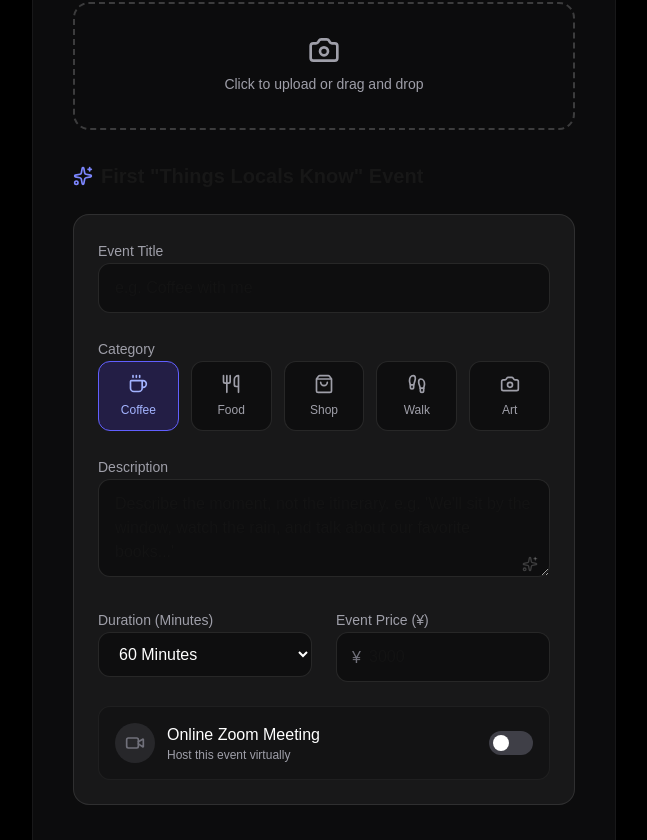
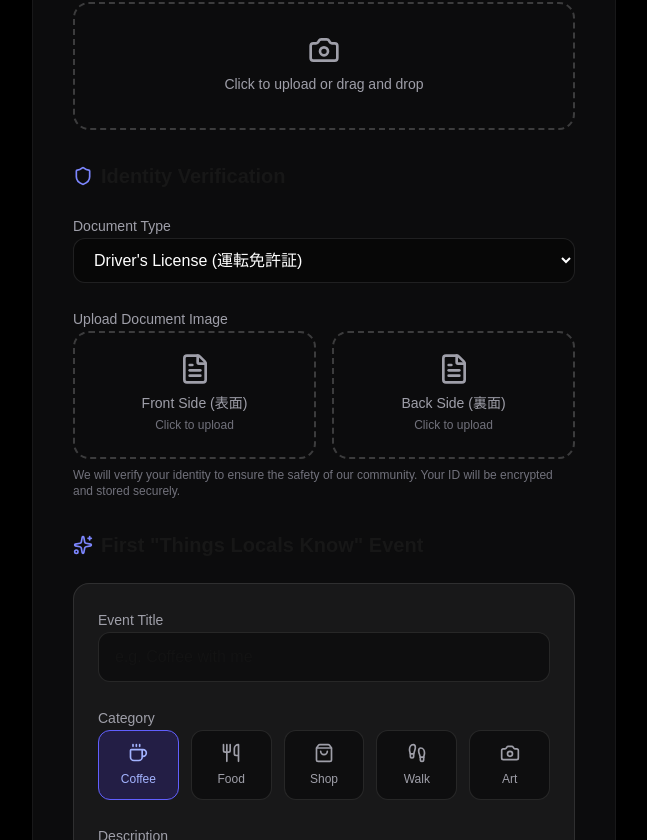
Before and after one commit to dennisjiadennis-blip/soonmet, a Next.js app: page /host/apply in a window 1280 px wide. Shown: the part 1280-2120 px from the top of the page, without its empty margins (0-647 px from the left). Built offline with nearby package versions, Linux system fonts and the light colour scheme.

Commit message:
feat: enhance identity verification with japanese id types

```diff
--- a/src/app/host/apply/page.tsx
+++ b/src/app/host/apply/page.tsx
@@ -34,7 +34,8 @@ export default function BecomeHostPage() {
     activityDesc: "",
     activityDuration: "60",
     activityPrice: "",
-    zoomMeeting: false
+    zoomMeeting: false,
+    idType: "driver_license"
   });
 
   const handleInputChange = (e: React.ChangeEvent<HTMLInputElement | HTMLTextAreaElement | HTMLSelectElement>) => {
@@ -372,6 +373,57 @@ export default function BecomeHostPage() {
 
                 <div className="space-y-6">
                   <h3 className="text-xl font-semibold flex items-center gap-2">
+                    <Shield className="h-5 w-5 text-indigo-400" />
+                    Identity Verification
+                  </h3>
+
+                  <div className="grid grid-cols-1 gap-6">
+                    <div className="space-y-2">
+                      <label className="text-sm font-medium text-zinc-400">Document Type</label>
+                      <select
+                        name="idType"
+                        value={formData.idType}
+                        onChange={handleInputChange}
+                        className="w-full bg-black/40 border border-white/10 rounded-xl px-4 py-3 focus:outline-none focus:ring-2 focus:ring-indigo-500 transition-all text-white"
+                      >
+                        <option value="driver_license">Driver&apos;s License (運転免許証)</option>
+                        <option value="mynumber">My Number Card (マイナンバーカード)</option>
+                        <option value="residence_card">Residence Card (在留カード)</option>
+                        <option value="passport">Passport (パスポート)</option>
+                      </select>
+                    </div>
+
+                    <div className="space-y-2">
+                      <label className="text-sm font-medium text-zinc-400">Upload Document Image</label>
+                      <div className="grid grid-cols-1 sm:grid-cols-2 gap-4">
+                        <div className="flex items-center justify-center w-full">
+                          <label className="flex flex-col items-center justify-center w-full h-32 border-2 border-dashed border-white/20 rounded-2xl cursor-pointer hover:bg-white/5 transition-colors">
+                            <div className="flex flex-col items-center justify-center pt-5 pb-6">
+                              <FileText className="h-8 w-8 text-zinc-400 mb-2" />
+                              <p className="text-sm text-zinc-400">Front Side (表面)</p>
+                              <p className="text-xs text-zinc-500 mt-1">Click to upload</p>
+                            </div>
+                            <input type="file" className="hidden" accept=".jpg,.png,.pdf" />
+                          </label>
+                        </div>
+                        <div className="flex items-center justify-center w-full">
+                          <label className="flex flex-col items-center justify-center w-full h-32 border-2 border-dashed border-white/20 rounded-2xl cursor-pointer hover:bg-white/5 transition-colors">
+                            <div className="flex flex-col items-center justify-center pt-5 pb-6">
+                              <FileText className="h-8 w-8 text-zinc-400 mb-2" />
+                              <p className="text-sm text-zinc-400">Back Side (裏面)</p>
+                              <p className="text-xs text-zinc-500 mt-1">Click to upload</p>
+                            </div>
+                            <input type="file" className="hidden" accept=".jpg,.png,.pdf" />
+                          </label>
+                        </div>
+                      </div>
+                      <p className="text-xs text-zinc-500">We will verify your identity to ensure the safety of our community. Your ID will be encrypted and stored securely.</p>
+                    </div>
+                  </div>
+                </div>
+
+                <div className="space-y-6">
+                  <h3 className="text-xl font-semibold flex items-center gap-2">
                     <Sparkles className="h-5 w-5 text-indigo-400" />
                     First &quot;Things Locals Know&quot; Event
                   </h3>
```
